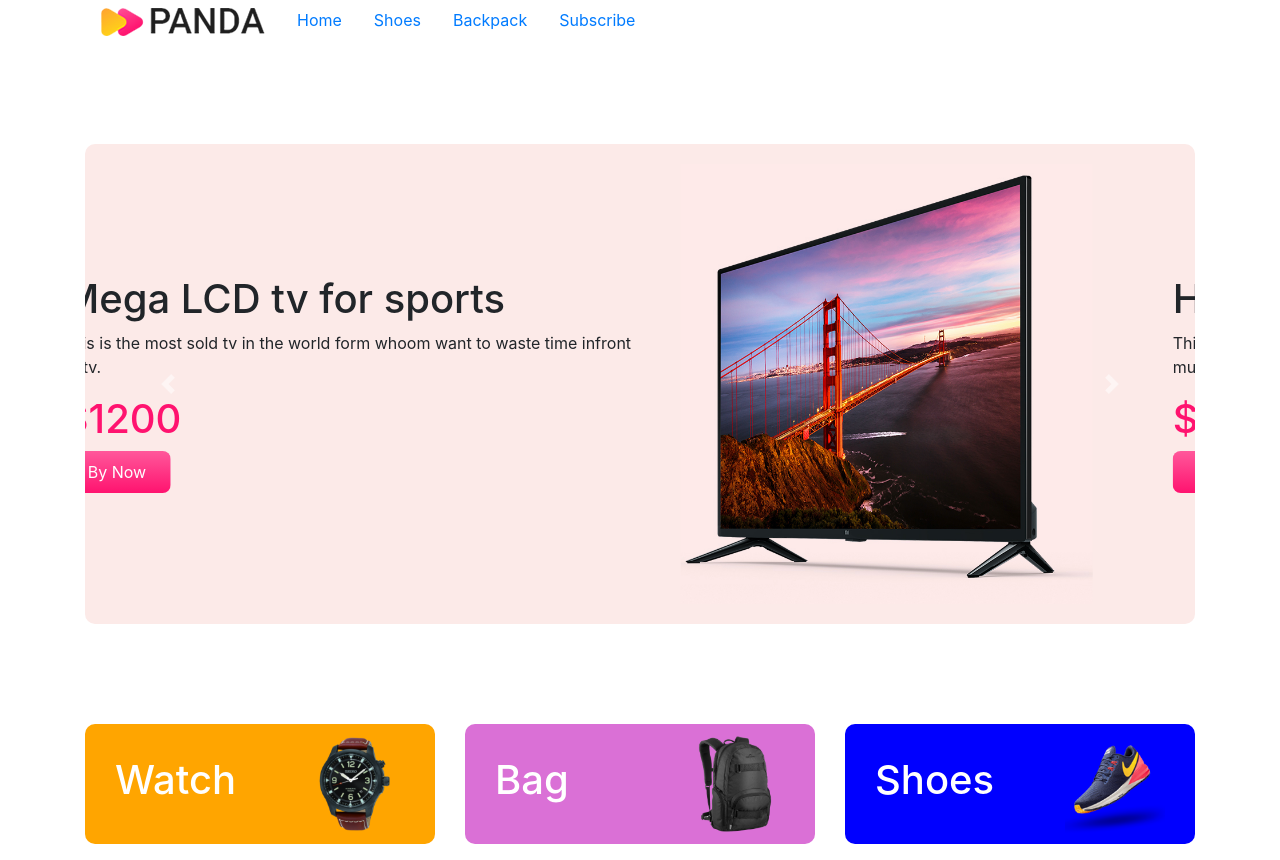
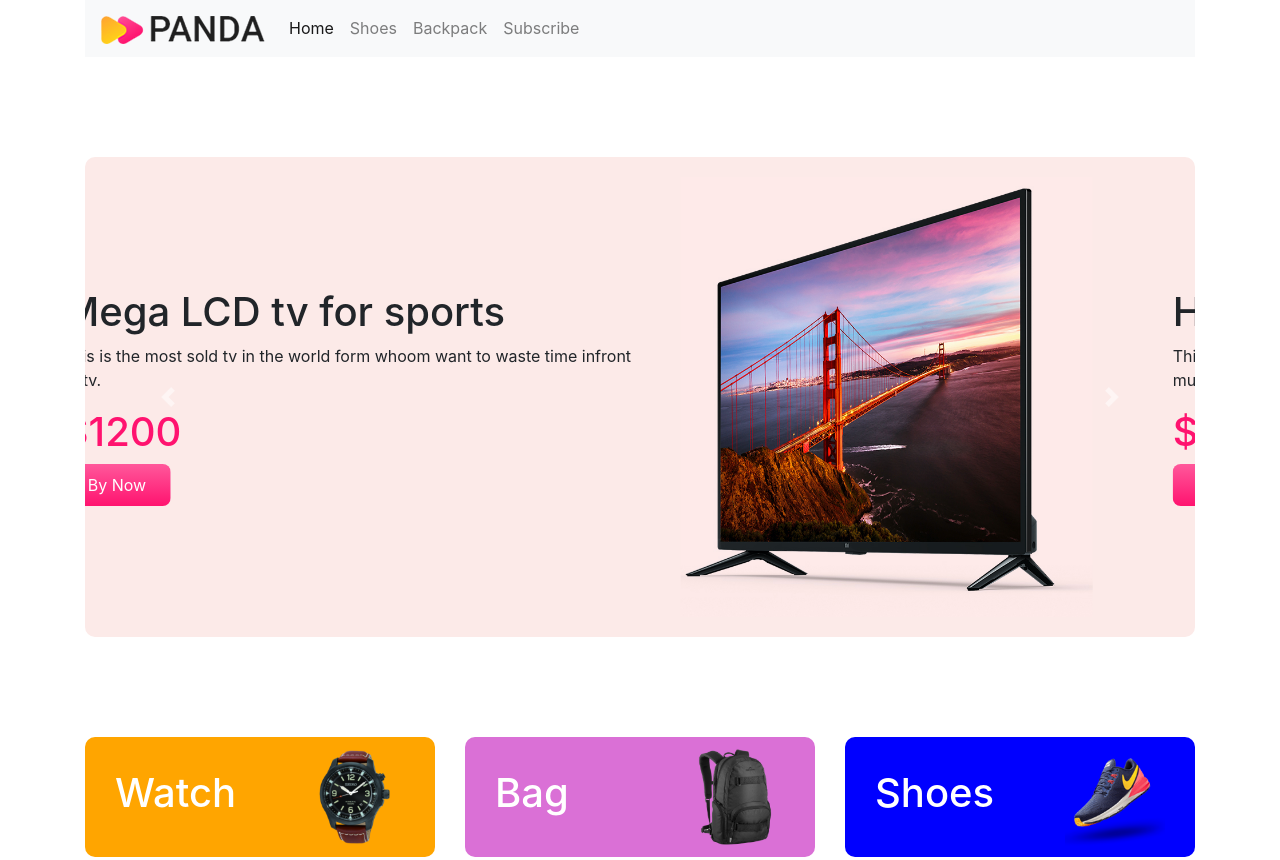
Before and after one commit to asifwebpro/panda-commerce, a plain HTML site: page index.html in a window 1280 px wide. Shown: the top 860 px of the page. Drawn offline with nearby package versions, Linux system fonts and the light colour scheme.

Commit message:
changed nav bar

```diff
--- a/index.html
+++ b/index.html
@@ -9,15 +9,29 @@
 </head>
 <body>
     <div class="container">
-        <nav class="nav">
-            <a class="nav-link active" href="#">
+      <nav class="navbar navbar-expand-lg navbar-light bg-light">
+        <a class="navbar-brand" href="#">
             <img src="images/logo.png" alt="">
         </a>
-            <a class="nav-link" href="#">Home</a>
+        <button class="navbar-toggler" type="button" data-toggle="collapse" data-target="#navbarNav" aria-controls="navbarNav" aria-expanded="false" aria-label="Toggle navigation">
+          <span class="navbar-toggler-icon"></span>
+        </button>
+        <div class="collapse navbar-collapse" id="navbarNav">
+          <ul class="navbar-nav">
+            <li class="nav-item active">
+              <a class="nav-link" href="#">Home <span class="sr-only">(current)</span></a>
+            </li>
+            <li class="nav-item">
               <a class="nav-link" href="#shoes">Shoes</a>
+            </li>
+            <li class="nav-item">
               <a class="nav-link" href="#backpack">Backpack</a>
+            </li>
+            <li class="nav-item">
               <a class="nav-link" href="#subscribe">Subscribe</a>
-
+            </li>
+          </ul>
+        </div>
       </nav>
     </div>
     <div class="container">
```
Lines whose indentation alone changed are shown as unchanged.
